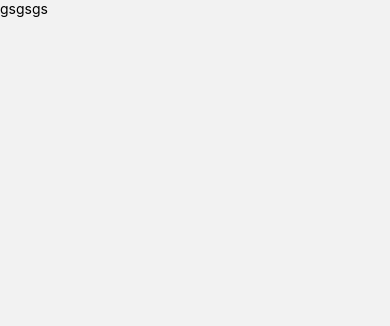
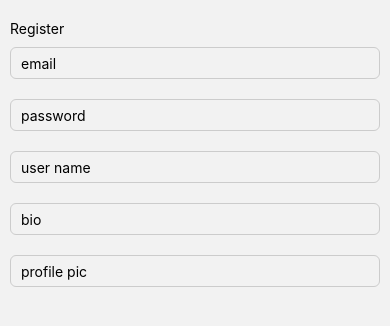
Before and after one commit to MateoLopezTeran/Prog3tt-proyectointegrador-grupo3, a React Native app in the folder proyecto-integrador/: screen /Register in a window 390 px wide. Shown: the top 326 px of the page. Built offline with nearby package versions, Linux system fonts and the light colour scheme; no server answers.

Commit message:
register

```diff
--- a/proyecto-integrador/src/screens/Register/Register.js
+++ b/proyecto-integrador/src/screens/Register/Register.js
@@ -48,11 +48,79 @@ class Register extends Component {
     }
     render(){
         return (
-            <>
-              <Text>gsgsgs</Text>
-            </>
+            <View style={styles.formContainer}>
+                <Text>Register</Text>
+                <TextInput
+                style={styles.input}
+                onChangeText={(text)=>this.setState({email: text})}
+                placeholder='email'
+                keyboardType='email-address'
+                value={this.state.email}
+                />
+                <TextInput
+                style={styles.input}
+                onChangeText={(text)=>this.setState({password: text})}
+                placeholder='password'
+                keyboardType='default'
+                secureTextEntry={true}
+                value={this.state.password}
+                />
+                <TextInput
+                style={styles.input}
+                onChangeText={(text)=>this.setState({userName: text})}
+                placeholder='user name'
+                keyboardType='default'
+                value={this.state.userName}
+                />
+                <TextInput
+                style={styles.input}
+                onChangeText={(text)=>this.setState({bio: text})}
+                placeholder='bio'
+                keyboardType='default'
+                value={this.state.bio}
+                />
+                <TextInput
+                style={styles.input}
+                onChangeText={(text)=>this.setState({userName: profilepic})}
+                placeholder='profile pic'
+                keyboardType='default'
+                value={this.state.profilepic}
+                />
+
+            </View>
         )
     }
 }
 
+const styles = new StyleSheet.create({
+    formContainer: {
+        paddingHorizontal: 10,
+        marginTop: 20,
+      },
+      input: {
+        height: 20,
+        paddingVertical: 15,
+        paddingHorizontal: 10,
+        borderWidth: 1,
+        borderColor: "#ccc",
+        borderStyle: "solid",
+        borderRadius: 6,
+        marginVertical: 10,
+      },
+      button: {
+        backgroundColor: "blue",
+        paddingHorizontal: 10,
+        paddingVertical: 6,
+        textAlign: "center",
+        borderRadius: 4,
+        borderWidth: 1,
+        borderStyle: "solid",
+        borderColor: "#28a745",
+        margin: 5,
+      },
+      textButton: {
+        color: "#fff",
+      },
+})
+
 export default Register;
```
